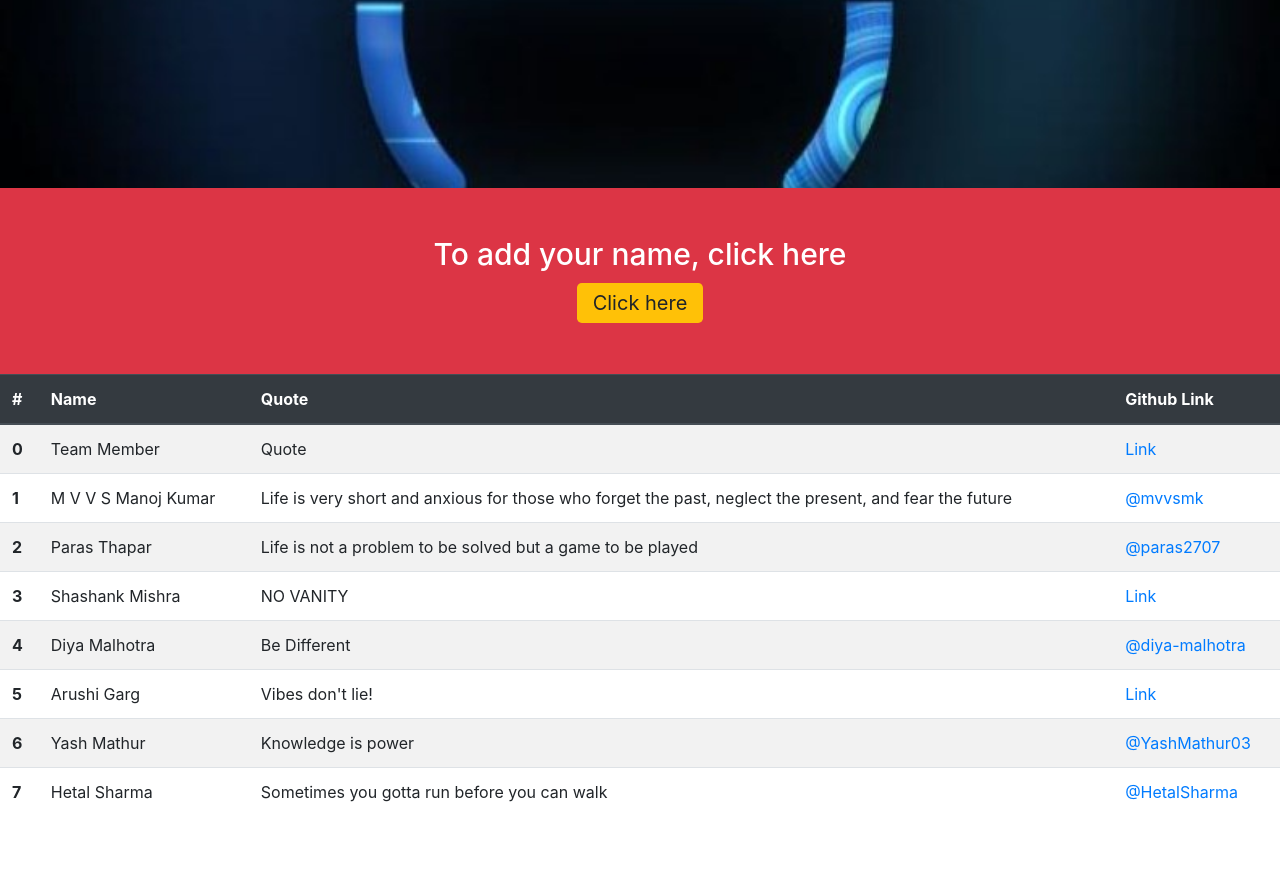
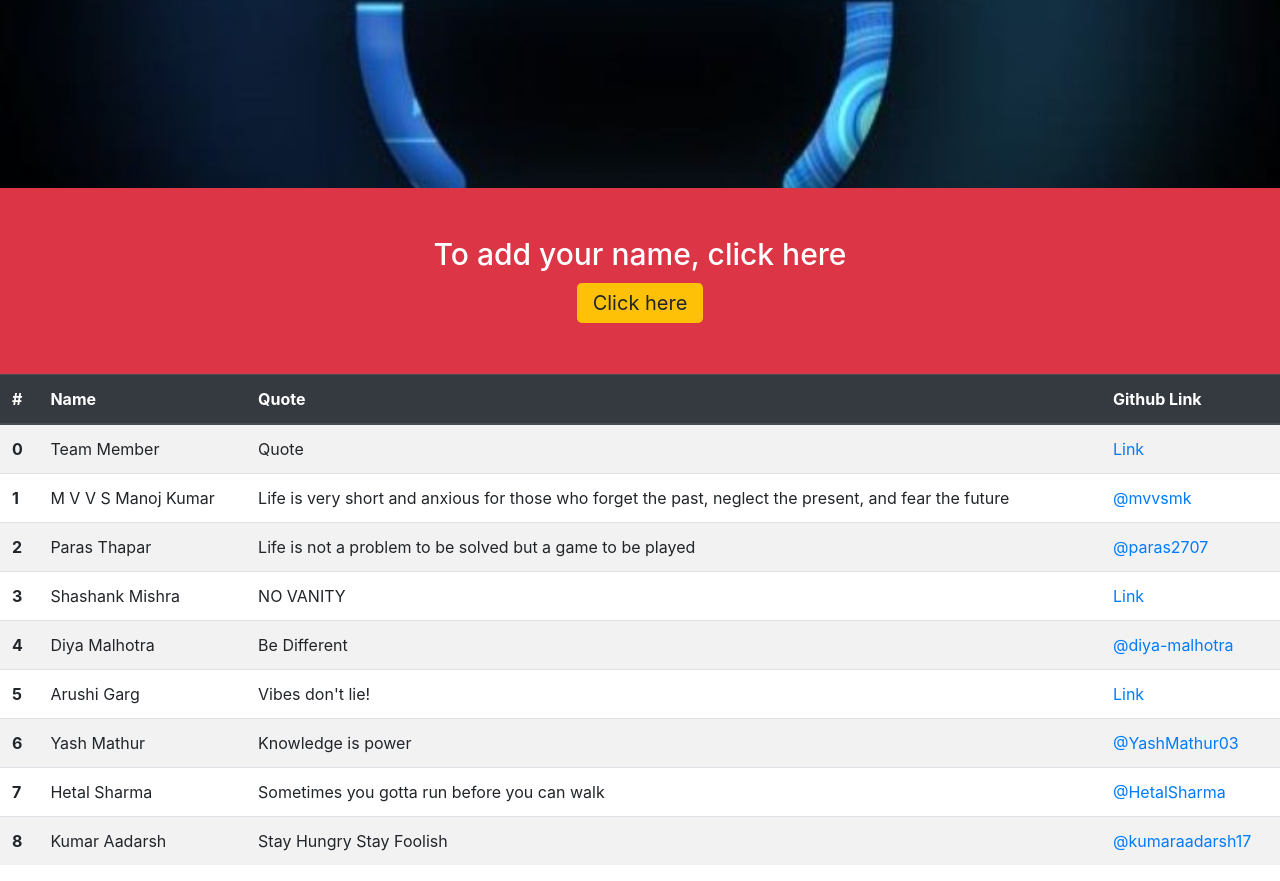
Before and after one commit to N15H4N7/task-1, a plain HTML site: page index.html in a window 1280 px wide. Shown: the part 612-1493 px from the top of the page. Before the commit the page ends 1444 px from the top, so only its background shows below. Drawn offline with nearby package versions, Linux system fonts and the light colour scheme.

Commit message:
added table row

```diff
--- a/index.html
+++ b/index.html
@@ -126,6 +126,12 @@
 						<td>Sometimes you gotta run before you can walk</td>
 						<td><a href="https://github.com/HetalSharma" class="gitLink">@HetalSharma</a></td>
 					</tr>
+					<tr>
+						<th scope="row">8</th>
+            			<td>Kumar Aadarsh</td>
+						<td>Stay Hungry Stay Foolish</td>
+						<td><a href="https://github.com/kumaraadarsh17/" class="gitLink">@kumaraadarsh17</a></td>
+					</tr>
 				</tbody>
 		</div>
 	</section>
```
